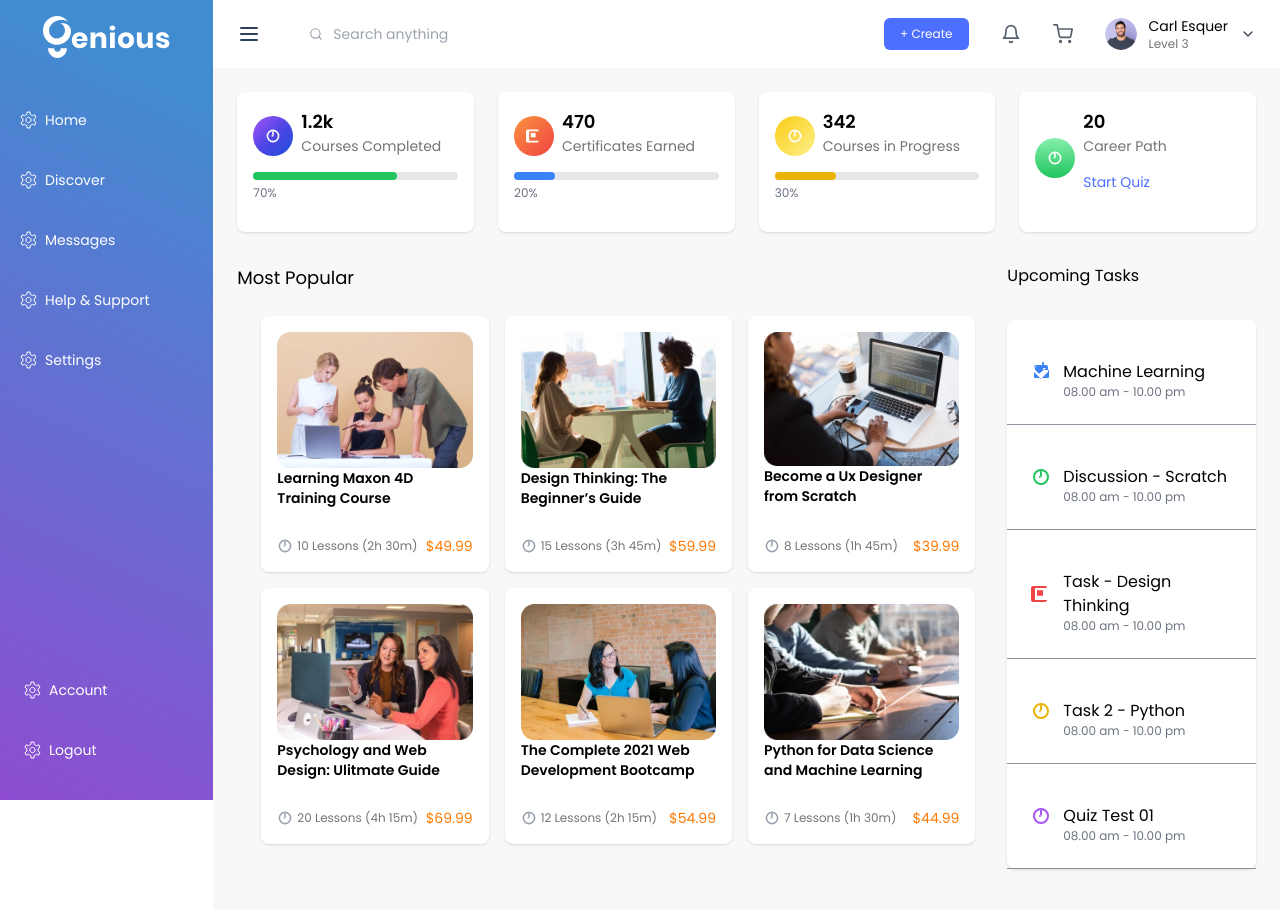
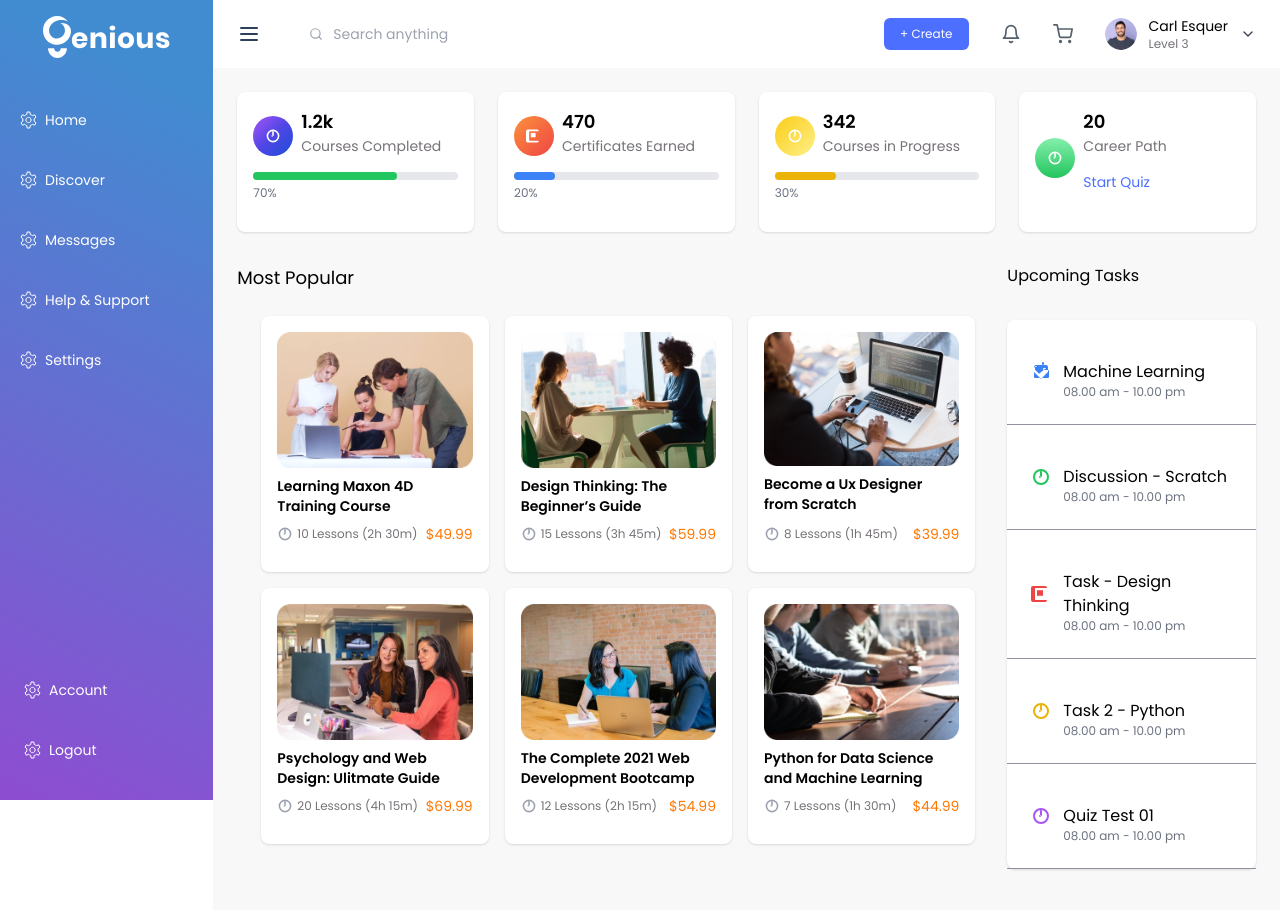
Before and after one commit to OdionAkhes/genious-e-learning, a React (Create React App) app: page / in a window 1280 px wide. Shown: the top 910 px of the page. Built offline with nearby package versions, Linux system fonts and the light colour scheme.

Commit message:
discover

```diff
--- a/src/App.js
+++ b/src/App.js
@@ -20,7 +20,7 @@ function App() {
         <Router>
           <div className="flex">
             <Sidebar />
-            <div className="flex flex-col w-full">
+            <div className=" w-full">
               <Navbar />
               <Routes>
                 <Route path="/" element={<HomePage />} />
--- a/src/Components/Navbar.js
+++ b/src/Components/Navbar.js
@@ -20,7 +20,7 @@ function Navbar() {
   };
 
   return (
-    <nav className="text-sm py-4 px-6 flex flex-col sm:flex-row items-center justify-between">
+    <nav className="text-sm py-4 px-6 flex sm:flex-row items-center justify-between">
       <div className="flex items-center space-x-8">
         <button
           className="text-[#2D405A] focus:outline-none"
--- a/src/Components/Sidebar.js
+++ b/src/Components/Sidebar.js
@@ -31,7 +31,7 @@ function Sidebar() {
   };
 
   return (
-    <aside className="hidden h-screen text-sm w-64 md:flex  flex-col justify-between bg-gradient-custom text-white">
+    <aside className="sticky  top-0 hidden h-screen text-sm w-64 md:flex  flex-col justify-between bg-gradient-custom text-white">
       <div className="">
         <div className="p-4 flex flex-col items-center space-y-4 mb-6">
           <Logo />
@@ -44,10 +44,9 @@ function Sidebar() {
                 link.name === activeLink ? "bg-white bg-opacity-10" : ""
               }`}
             >
-              <Icon iconName={link.icon} /> {/* Add Icon component here */}
+              <Icon iconName={link.icon} />
               <NavLink
                 to={link.path}
-
                 onClick={() => handleLinkClick(link.name)}
               >
                 {link.name}
@@ -65,11 +64,9 @@ function Sidebar() {
                 link.name === activeLink ? "bg-white bg-opacity-10" : ""
               }`}
             >
-              <Icon iconName={link.icon} /> {/* Add Icon component here */}
+              <Icon iconName={link.icon} />
               <NavLink
                 to={link.path}
-
-
                 onClick={() => handleLinkClick(link.name)}
               >
                 {link.name}
--- a/src/pages/HomePage.js
+++ b/src/pages/HomePage.js
@@ -252,7 +252,7 @@ function HomePage() {
           <div className="col-span-3 md:col-span-3">
             <h3 className="text-lg mb-">Most Popular</h3>
             <div className="p-6">
-              <div className="grid lg:grid-cols-3 grid-cols-1 md:grid-cols-2 gap-4">
+              <div className="pb-2 grid lg:grid-cols-3 grid-cols-1 md:grid-cols-2 gap-4">
                 {popularCourses.map((course) => (
                   <div
                     key={course.id}
@@ -265,15 +265,15 @@ function HomePage() {
                         className="mr-4"
                       />
 
-                      <div>
+                      <div className="py-2">
                         <h4 className="font-semibold">{course.name}</h4>
                         <p className="text-sm text-gray-500">
                           {course.shortName}
                         </p>
                       </div>
                     </div>
-                    <div className="flex items-center justify-between">
-                      <div className="flex">
+                    <div className="pb-3 flex items-center justify-between">
+                      <div className="flex ">
                         <svg
                           xmlns="http://www.w3.org/2000/svg"
                           className="h-4 w-4 mr-1 text-gray-400"
```
